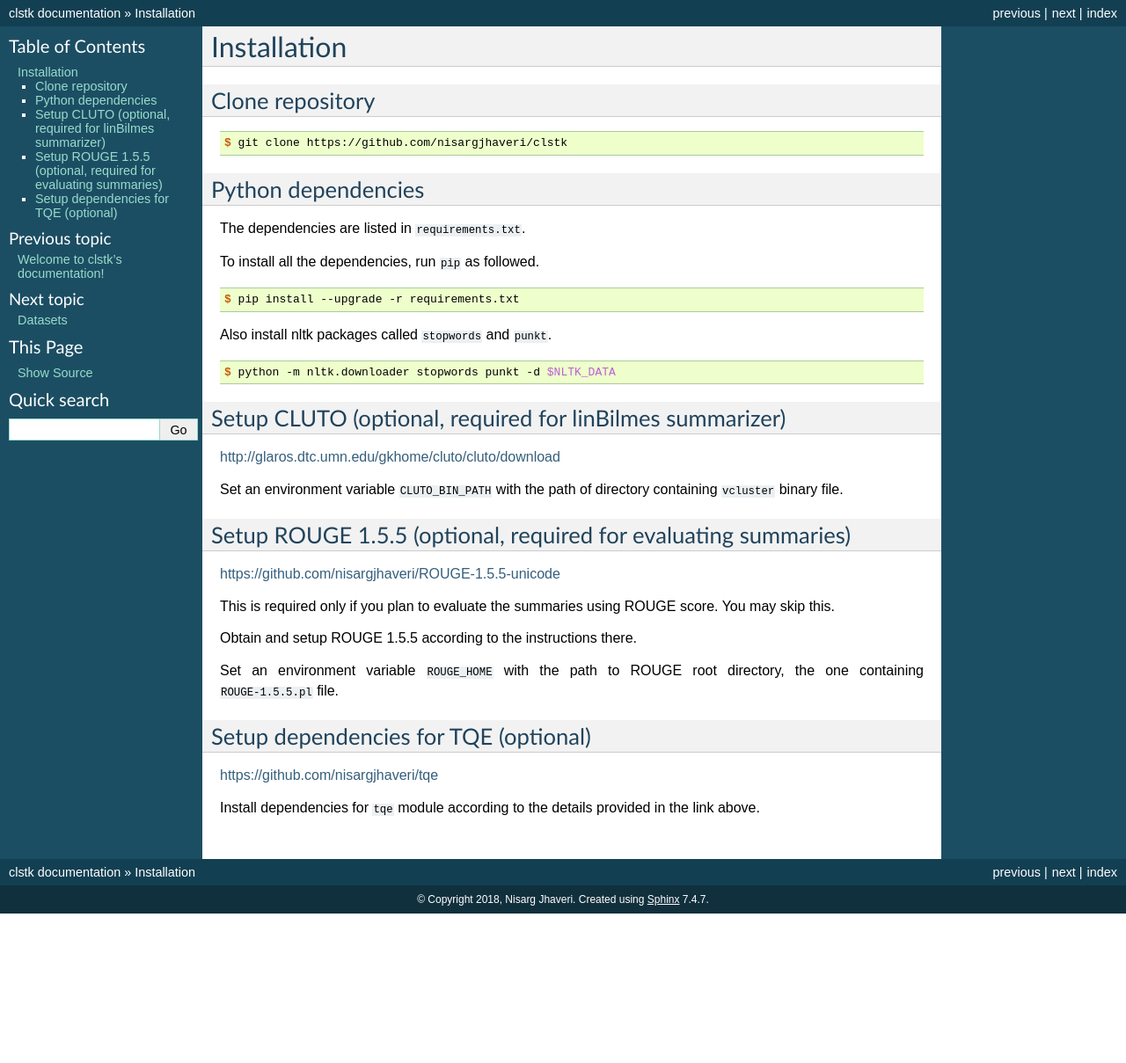
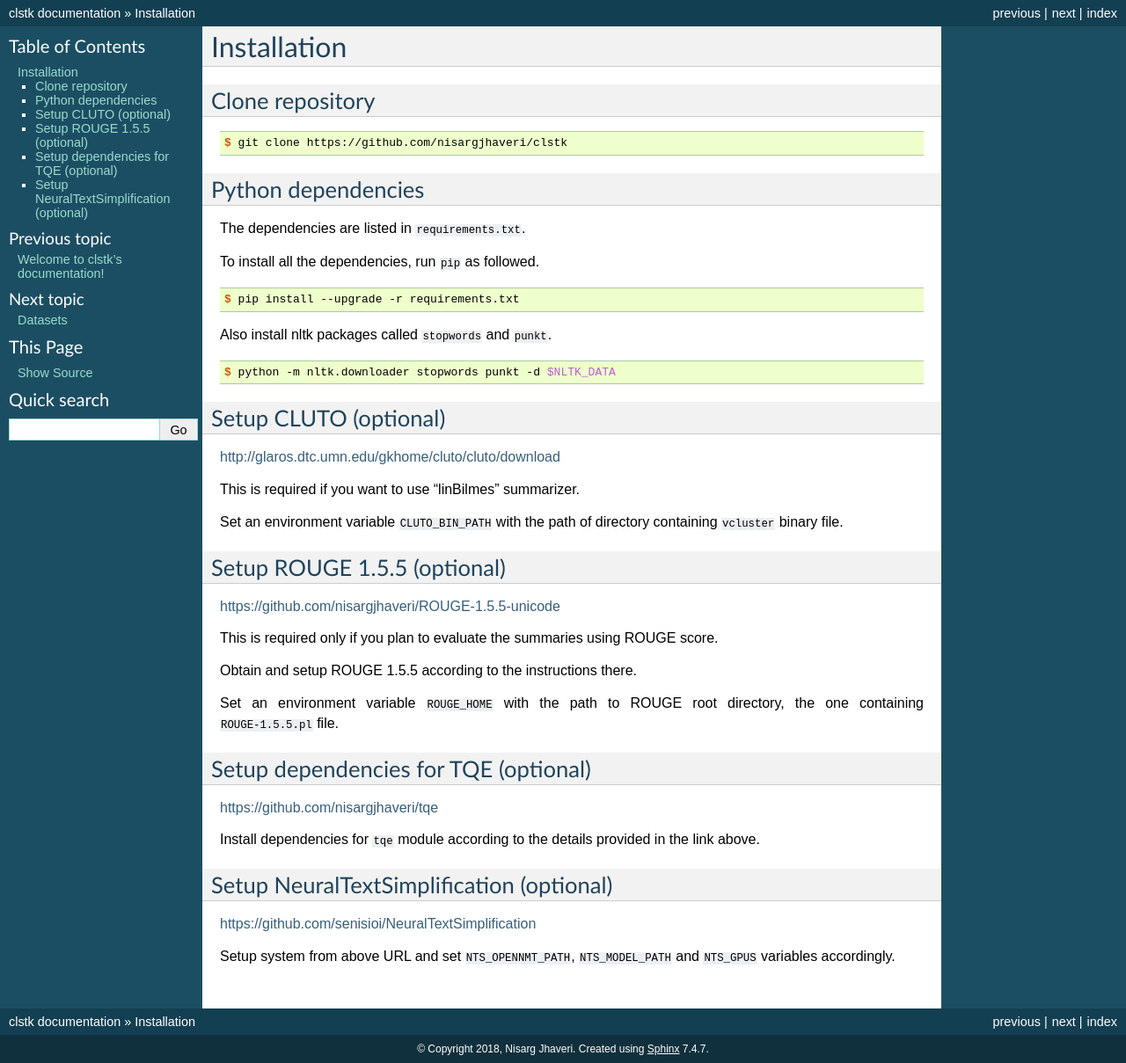
Before and after one commit to nisargjhaveri/clstk, a Sphinx documentation site: the page built from docs/install.rst, in a window 1280 px wide. Shown: the whole page at 88% size. Built offline with Sphinx 7.4.7, drawn with Linux system fonts in a browser that asks for light colours; before the commit the page ends 1039 px from its top, so only the background shows below that.

Commit message:
[Docs] update install instructions

```diff
--- a/docs/install.rst
+++ b/docs/install.rst
@@ -26,18 +26,20 @@ Also install nltk packages called ``stopwords`` and ``punkt``.
  $ python -m nltk.downloader stopwords punkt -d $NLTK_DATA
 
 
-Setup CLUTO (optional, required for linBilmes summarizer)
+Setup CLUTO (optional)
 ---------------------------------------------------------
 http://glaros.dtc.umn.edu/gkhome/cluto/cluto/download
+
+This is required if you want to use "linBilmes" summarizer.
 
 Set an environment variable ``CLUTO_BIN_PATH`` with the path of directory containing ``vcluster`` binary file.
 
 
-Setup ROUGE 1.5.5 (optional, required for evaluating summaries)
+Setup ROUGE 1.5.5 (optional)
 ---------------------------------------------------------------
 https://github.com/nisargjhaveri/ROUGE-1.5.5-unicode
 
-This is required only if you plan to evaluate the summaries using ROUGE score. You may skip this.
+This is required only if you plan to evaluate the summaries using ROUGE score.
 
 Obtain and setup ROUGE 1.5.5 according to the instructions there.
 
@@ -49,3 +51,10 @@ Setup dependencies for TQE (optional)
 https://github.com/nisargjhaveri/tqe
 
 Install dependencies for ``tqe`` module according to the details provided in the link above.
+
+
+Setup NeuralTextSimplification (optional)
+-----------------------------------------
+https://github.com/senisioi/NeuralTextSimplification
+
+Setup system from above URL and set ``NTS_OPENNMT_PATH``, ``NTS_MODEL_PATH`` and ``NTS_GPUS`` variables accordingly.
```
